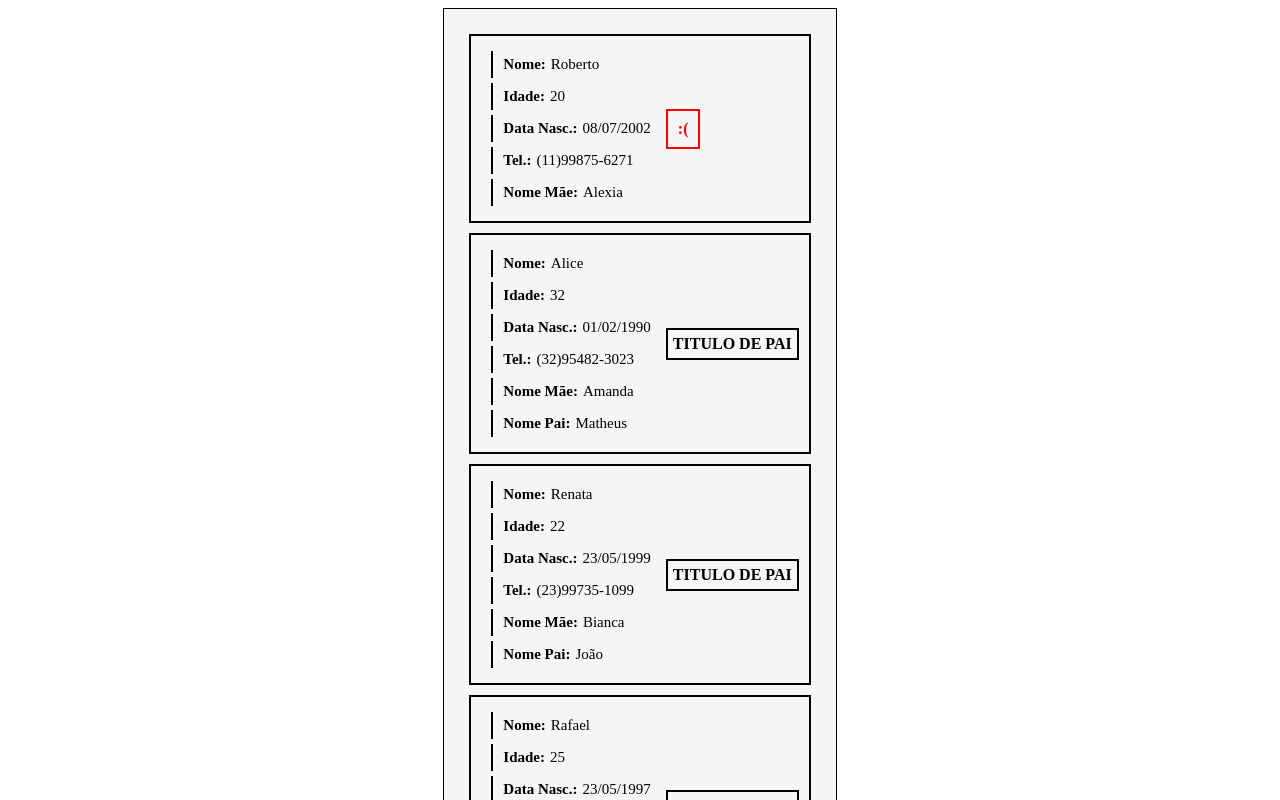
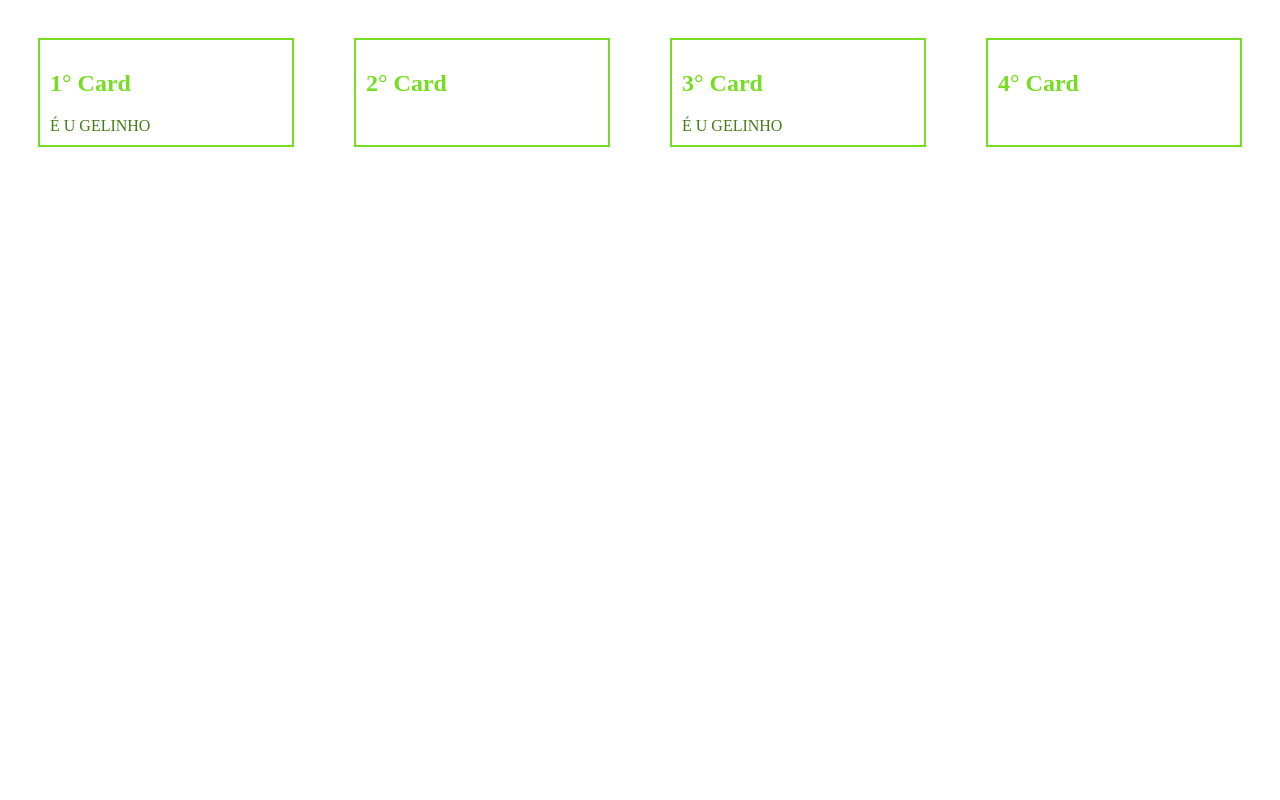
Before and after one commit to M4rc1an0/Aulas-FPR, a React (Create React App) app in the folder my-app/: page / in a window 1280 px wide. Shown: the top 800 px of the page. Built offline with nearby package versions, Linux system fonts and the light colour scheme.

Commit message:
componentização e props

```diff
--- a/my-app/src/App.css
+++ b/my-app/src/App.css
@@ -1,61 +1,3 @@
-.container {
+.App {
   display: flex;
-  justify-content: center;
 }
-
-.box {
-  border: 1px solid #000;
-  background: rgba(238, 238, 238, 0.562);
-  padding: 20px;
-  display: flex;
-  flex-direction: column;
-}
-
-.listagem {
-  border: 2px solid #000;
-  margin: 5px;
-  padding: 10px;
-  display: flex;
-  align-items: center;
-}
-
-.pessoa {
-  display: flex;
-  align-items: center;
-  border-left: 2px solid rgb(0, 0, 0);
-  list-style: none;
-  font-size: 15px;
-  margin: 5px 10px;
-  padding: 5px;
-}
-
-.pessoa p {
-  margin: 0;
-  font-weight: bold;
-  color: rgb(0, 0, 0);
-  margin: 0 5px;
-}
-
-.div-pai {
-  border: 2px solid rgb(0, 0, 0);
-
-}
-
-.titulo-pai {
-  border: 2px solid rgb(0, 0, 0);
-  list-style: none;
-  padding: 5px;
-  font-weight: bold;
-}
-
-.cade-pai{
-  border: 2px solid rgb(255, 0, 0);
-  color:rgb(255, 0, 0);
-  list-style: none;
-  padding: 9px 10px;
-  font-weight: bold;
-}
-
-.titulo {
-  border: 2px solid #000;
-}
--- a/my-app/src/App.js
+++ b/my-app/src/App.js
@@ -1,81 +1,19 @@
 import './App.css';
+import Card from './components/Cards';
 
 function App() {
 
-  //MAP SEMPRE É USADO PARA TRAZER DADOS DE UM ARRAY []
+// fazer 4 cards que usem o mesmo componente, e que mostrem textos diferentes.
 
-  // fazer uma lista exibindo 5 pessoas com nome, idade, data de nascimento e nome da mae, e para 3 pessoas
-  // o nome do pai, porem quem nao tiver o pai nem exibe o titulo de pai
-
-  const pessoas = [
-    {
-      nome: "Roberto",
-      idade: 20,
-      dataNasc: "08/07/2002",
-      tel: "(11)99875-6271",
-      nomeMae: "Alexia",
-    },
-    {
-      nome: "Alice",
-      idade: 32,
-      dataNasc: "01/02/1990",
-      tel: "(32)95482-3023",
-      nomeMae: "Amanda",
-      nomePai: "Matheus",
-    },
-    {
-      nome: "Renata",
-      idade: 22,
-      dataNasc: "23/05/1999",
-      tel: "(23)99735-1099",
-      nomeMae: "Bianca",
-      nomePai: "João",
-    },
-    {
-      nome: "Rafael",
-      idade: 25,
-      dataNasc: "23/05/1997",
-      tel: "(03)96489-0623",
-      nomeMae: "Natalia",
-      nomePai: "Guilherme",
-    },
-    {
-      nome: "Camila",
-      idade: 12,
-      dataNasc: "17/02/2010",
-      tel: "(11)99817-3304",
-      nomeMae: "Ana",
-    }
-  ]
-
+// mostrar 2 links que consome o mesmo componente que vai ser passado um boleano por props
+// se eu passar 'true', exibe o link, se eu passar 'false' ou não passar nada, não exibe o link.
 
   return (
     <div className="App">
-      <div className='container'>
-        <div className='box'>
-          {pessoas.map(item => {
-            return (
-              <div>
-                <ul className='listagem'>
-                  <div>
-                    <li className='pessoa'><p>Nome:</p> {item.nome}</li>
-                    <li className='pessoa'><p>Idade:</p> {item.idade}</li>
-                    <li className='pessoa'><p>Data Nasc.:</p> {item.dataNasc}</li>
-                    <li className='pessoa'><p>Tel.:</p> {item.tel}</li>
-                    <li className='pessoa'><p>Nome Mãe:</p> {item.nomeMae}</li>
-                    {item.nomePai && <li className='pessoa'><p>Nome Pai:</p> {item.nomePai}</li>}
-                  </div>
-                  {item.nomePai ?
-                    <li className='titulo-pai'>TITULO DE PAI</li>
-                    :
-                    <li className='cade-pai'> :( </li>
-                  }
-                </ul>
-              </div>
-            )
-          })}
-        </div>
-      </div>
+      <Card text="1° Card" link={true}/>
+      <Card text="2° Card" link={false}/>
+      <Card text="3° Card" link='true'/>
+      <Card text="4° Card"/>
     </div>
   );
 }
--- /dev/null
+++ b/my-app/src/components/Cards/index.jsx
@@ -0,0 +1,12 @@
+import './styles.css';
+
+export default function Card({ text, link }) {
+    return (
+        <div className="container">
+            <h2>{text}</h2>
+            {link &&
+                <a>É U GELINHO</a>
+            }
+        </div>
+    )
+}
--- /dev/null
+++ b/my-app/src/components/Cards/styles.css
@@ -0,0 +1,15 @@
+.container {
+    margin: 30px;
+    padding: 10px;
+    width: 100%;
+    border: solid 2px #7d2;
+}
+
+.container h2{
+    color: #7d2;
+}
+
+.container a {
+    color: rgb(70, 124, 25);
+    cursor: pointer;
+}
```
